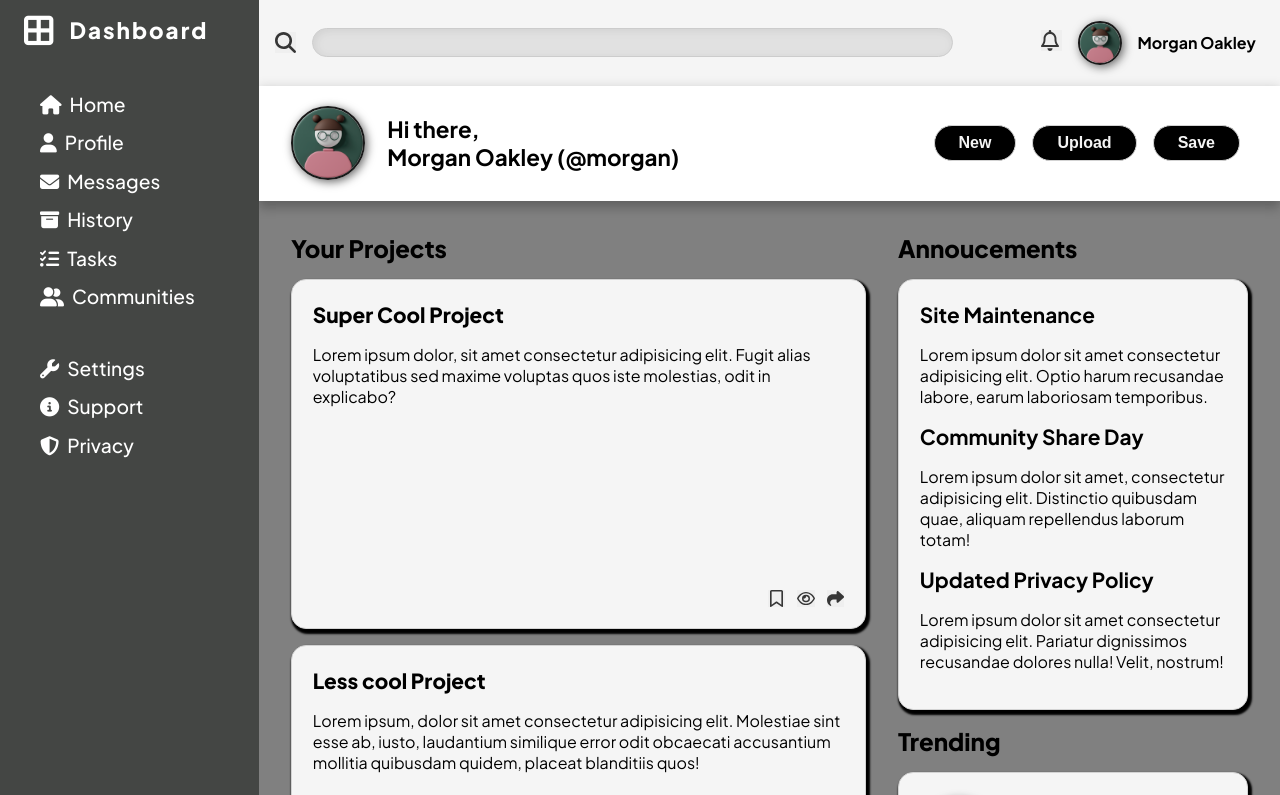
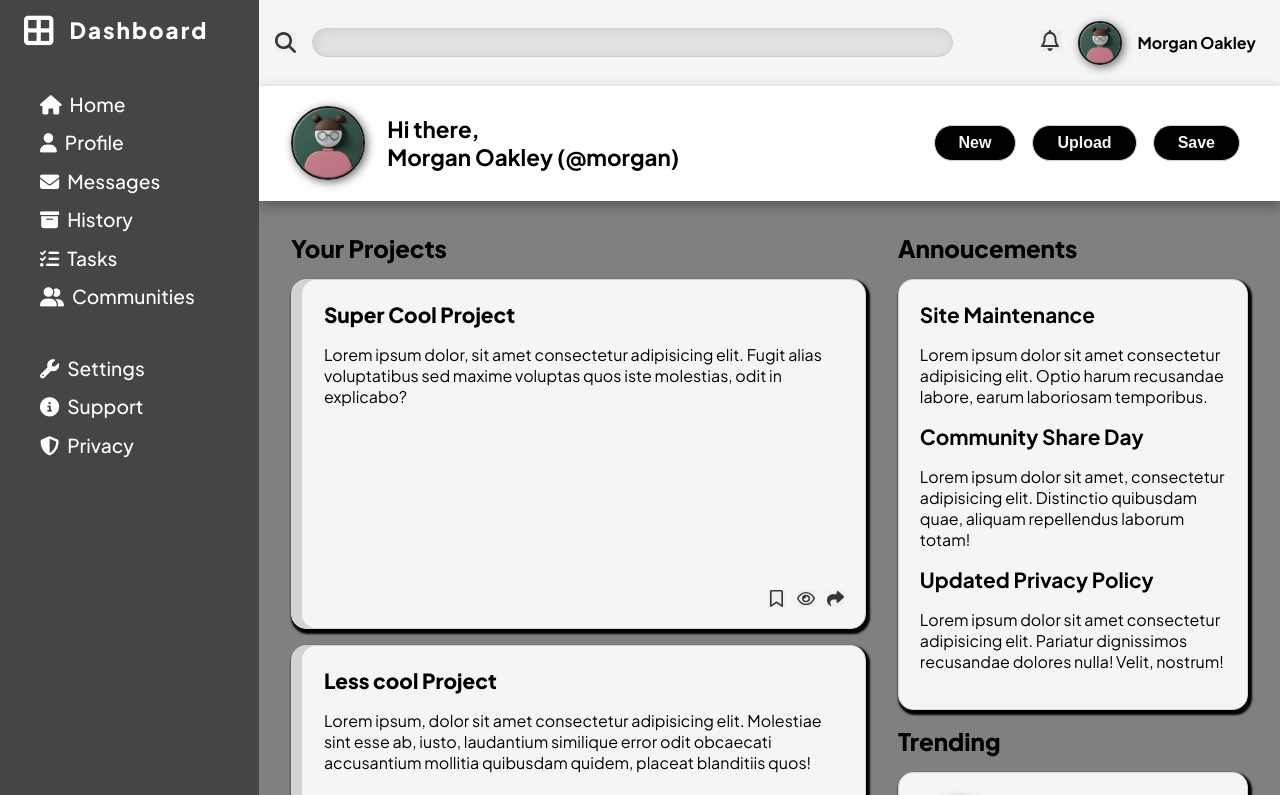
Before and after one commit to matheusesilva/admin-dashboard, a plain HTML site: page index.html in a window 1280 px wide. Shown: the top 795 px of the page. Drawn offline with Linux system fonts and the light colour scheme; a web font is replaced by a local one.

Commit message:
Add card special border

```diff
--- a/style.css
+++ b/style.css
@@ -213,11 +213,6 @@ main {
     font-weight: 800;
 }
 
-.card {
-    min-width: 300px;
-    position: relative;
-}
-
 .card p {
     margin: 1rem 0 3rem 0;
 }
@@ -233,6 +228,13 @@ main {
     border: 1px solid lightgrey;
     border-radius: 15px;
     box-shadow: 2px 3px 2px 2px black;
+}
+
+.card {
+    min-width: 300px;
+    position: relative;
+    padding-left: 2rem;
+    box-shadow: 2px 3px 2px 2px black, inset 10px 0px 0px lightgray;
 }
 
 .card-buttons {
```
